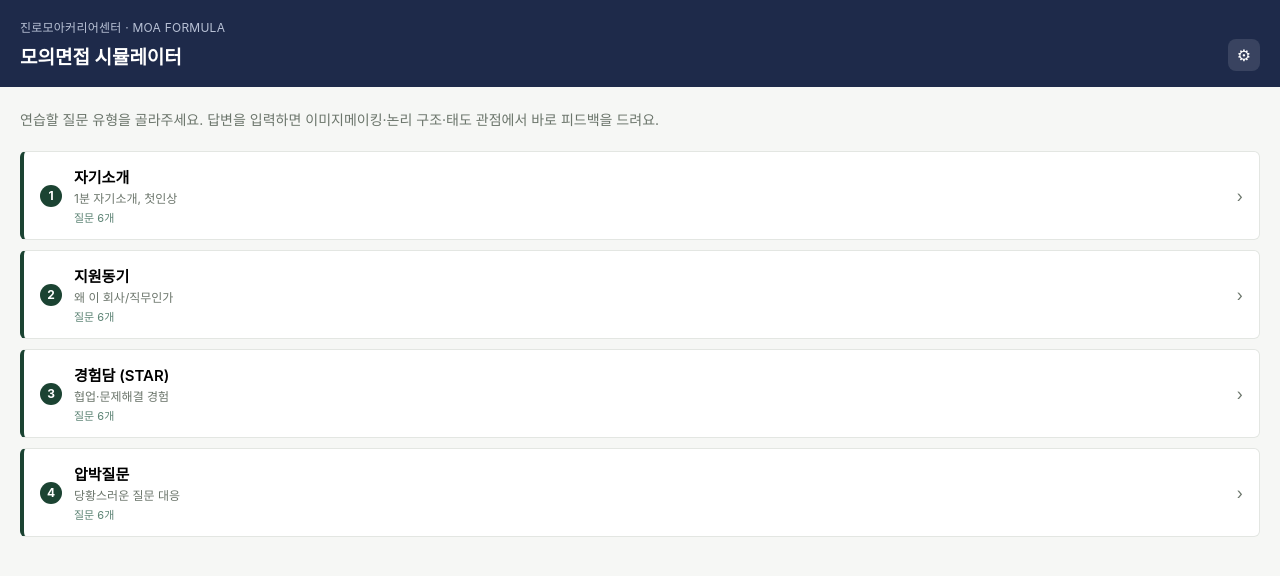
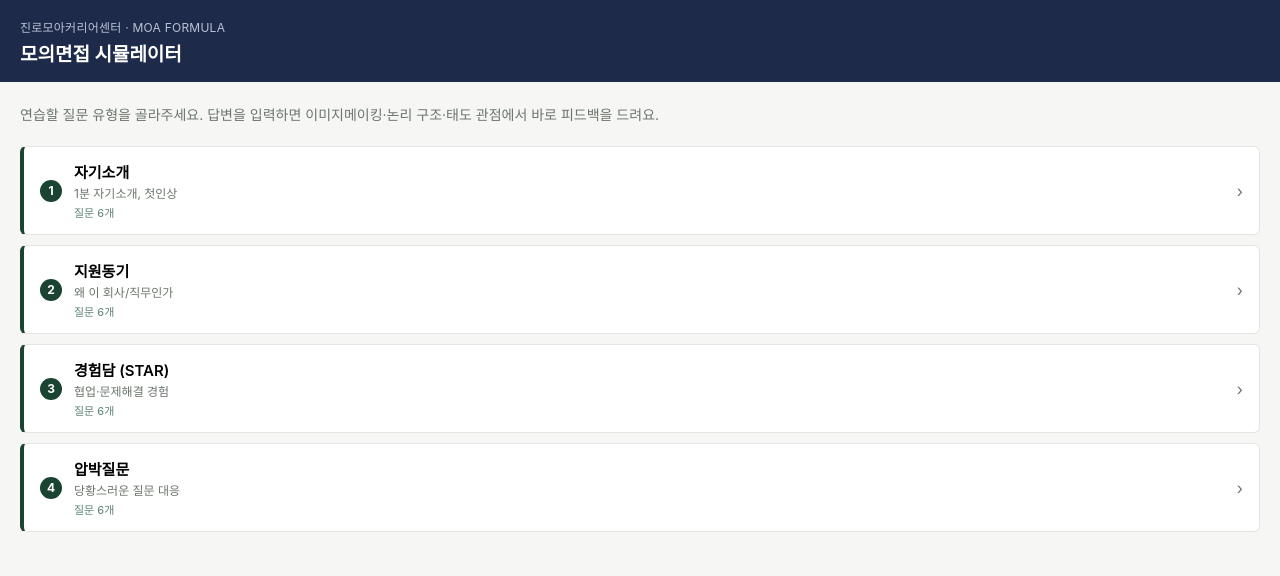
Before and after one commit to jaeemi88/moa-interview-app, a website: page index.html in a window 1280 px wide. Drawn offline with Linux system fonts and the light colour scheme.

Commit message:
Update index.html

```diff
--- a/index.html
+++ b/index.html
@@ -908,6 +908,11 @@ async function renderResultView(id){
     await renderResultView(id);
     return;
   }
+
+  const params = new URLSearchParams(location.search);
+  const isAdmin = params.get('admin') === '1';
+  gearBtn.style.display = isAdmin ? 'inline-block' : 'none';
+
   await loadConfig();
   renderCategories();
 })();
```
